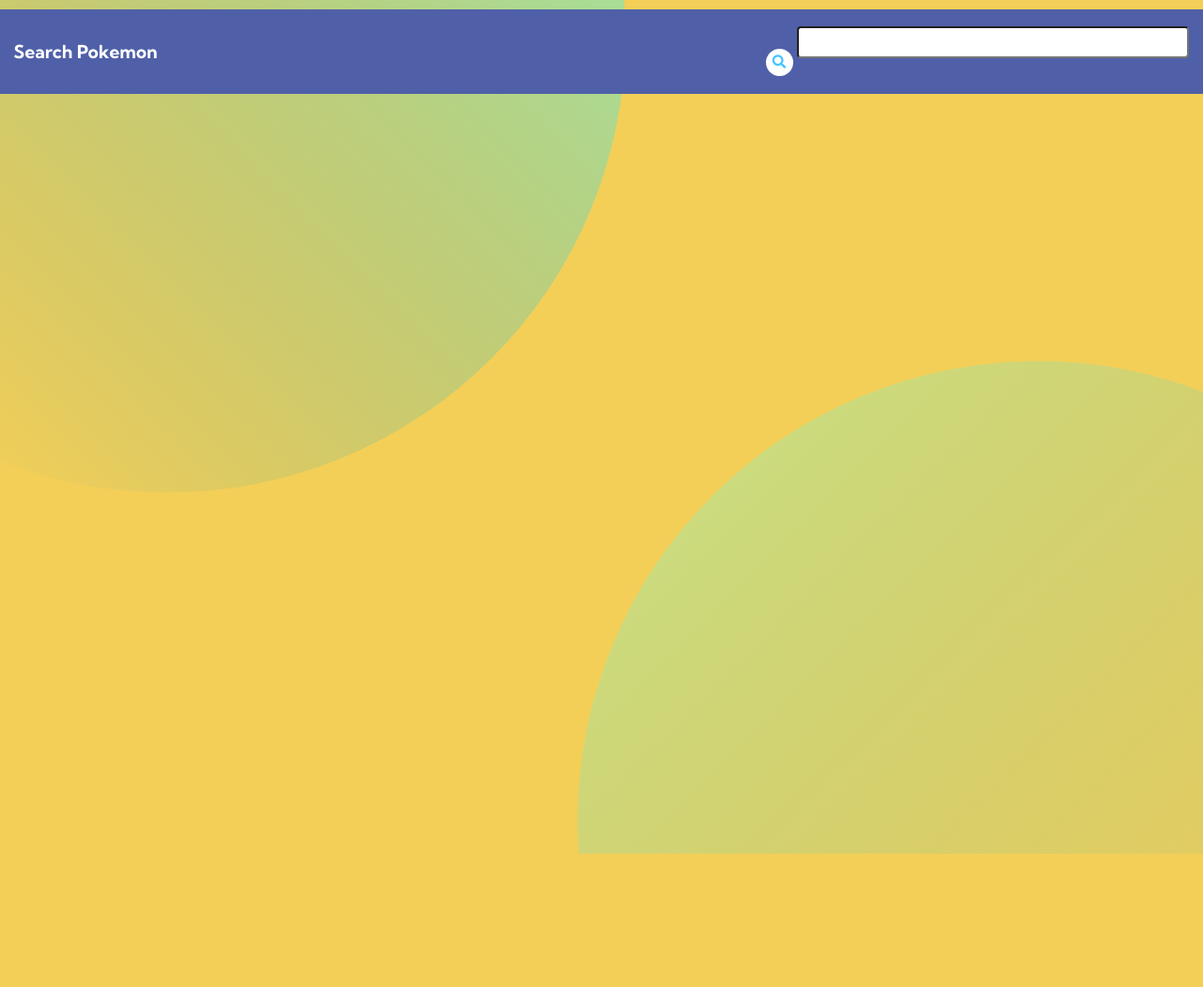
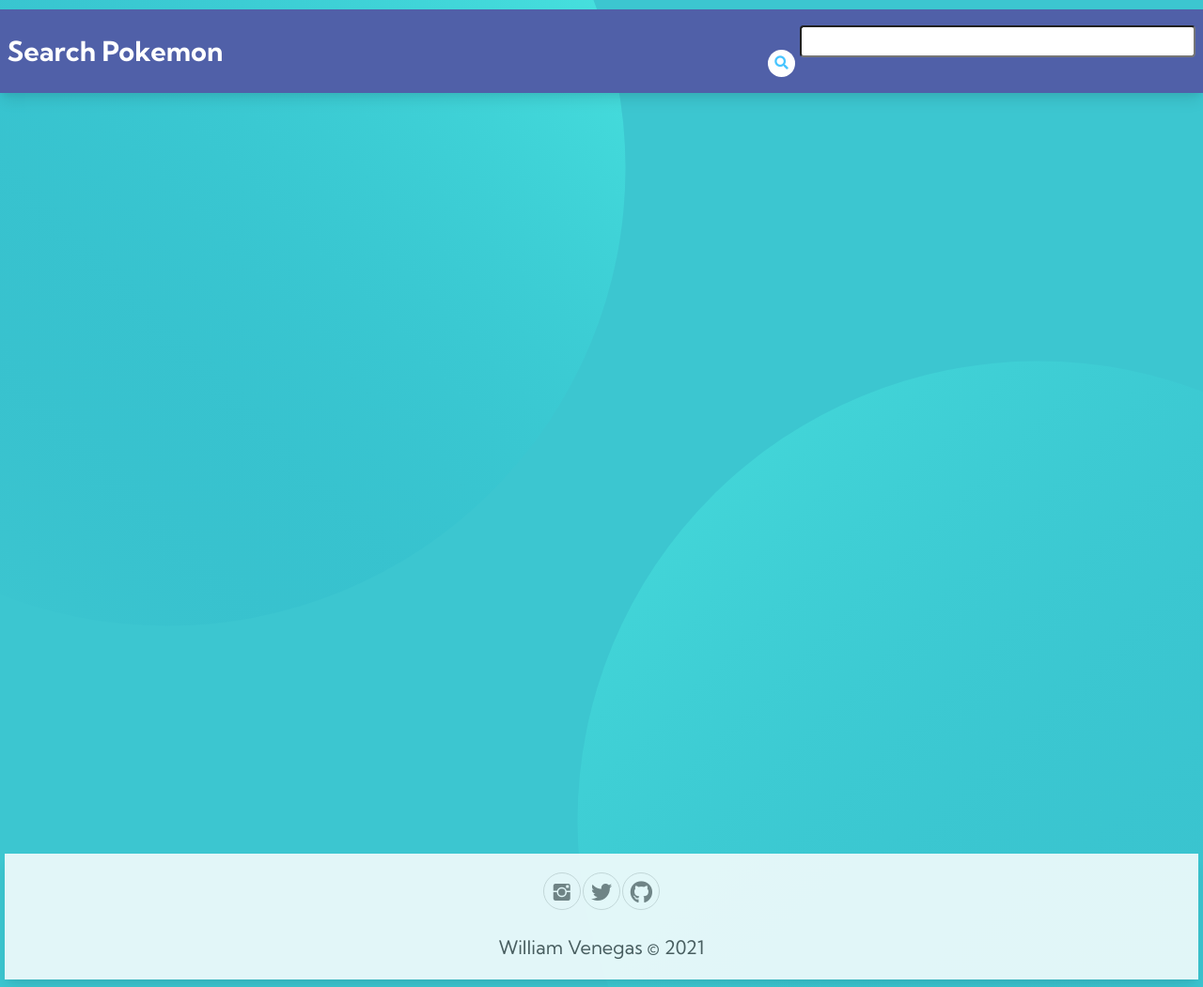
Before and after one commit to rvenegas5/pokeApi-cards, a plain HTML site: page index.html in a window 1280 px wide. Shown: the whole page at 94% size. Before the commit the page ends 909 px from the top, so only its background shows below. Drawn offline with nearby package versions, Linux system fonts and the light colour scheme; no server answers.

Commit message:
Adding footer

```diff
--- a/css/styles.scss
+++ b/css/styles.scss
@@ -1,5 +1,6 @@
 :root {
-  --dark-cyan: hsl(46, 87%, 65%);
+  // --dark-cyan: hsla(182, 87%, 56%, 0.548);
+  --dark-cyan: #3cc6d0;
   --very-dark-desaturated-blue: hsl(229, 23%, 23%);
   --dark-grayish-blue: hsl(227, 10%, 46%);
   --dark-gray: hsl(0, 0%, 59%);
@@ -27,22 +28,19 @@ body {
   margin-top: 1rem;
   margin-bottom: 1rem;
   align-items: center;
-  padding: 1.5rem;
+  padding: 0.8rem;
   background-color: rgb(80, 96, 168);
   grid-template-columns: 2fr 1fr;
+  box-shadow: 0 10px 15px -3px rgba(0, 0, 0, 0.1), 0 4px 6px -2px rgba(0, 0, 0, 0.05);
 
-  h3 {
+  h1 {
     color: white;
     font-weight: 700;
-    font-size: 2rem;
+    font-size: 3rem;
   }
 
   &-form{
     width: 100%;
-
-    &-erro {
-      border: 1px solid red;
-    }
 
     &-search {
       height: 3.5rem;
@@ -76,6 +74,10 @@ body {
     }
 
   }
+}
+
+.error {
+  border: 1px solid red;
 }
 
 
@@ -135,7 +137,7 @@ body {
       text-align: center;
       margin-top: 1rem;
       h3 {
-        font-size: 1.4rem;
+        font-size: 1.5rem;
       }
       p {
         letter-spacing: 1px;
@@ -146,3 +148,42 @@ body {
     }
   }
 }
+
+.footer-basic {
+  padding: 20px 0px 10px 0px;
+  background-color:#ffffff;
+  color:#4b4c4d;
+  text-align: center;
+  margin: 0 5px 8px 5px;
+  opacity: 0.85;
+  filter: blur(0.1px);
+  box-shadow: 0 10px 15px -3px rgba(0, 0, 0, 0.1), 0 4px 6px -2px rgba(0, 0, 0, 0.05);
+  &-social{
+    padding-bottom: 25px;
+    a {
+      font-size: 24px;
+      width: 40px;
+      height: 40px;
+      line-height: 40px;
+      display: inline-block;
+      align-content: center;
+      border-radius: 50%;
+      border: 1px solid #ccc;
+      color: inherit;
+      opacity: 0.75;
+      text-decoration: none;
+      text-align: center;
+    }
+  }
+  &-copyright {
+    text-align: center;
+    font-size: 20px;
+    color: inherit;
+  }
+}
+
+.footer-basic {
+  &-social:hover {
+    opacity: 1;
+  }
+}
--- a/index.html
+++ b/index.html
@@ -5,6 +5,14 @@
     <meta http-equiv="X-UA-Compatible" content="IE=edge" />
     <meta name="viewport" content="width=device-width, initial-scale=1.0" />
     <link rel="shortcut icon" href="./images/favicon.ico" type="image/x-icon" />
+    <link
+      rel="stylesheet"
+      href="https://cdnjs.cloudflare.com/ajax/libs/twitter-bootstrap/4.1.3/css/bootstrap.min.css"
+    />
+    <link
+      rel="stylesheet"
+      href="https://cdnjs.cloudflare.com/ajax/libs/ionicons/2.0.1/css/ionicons.min.css"
+    />
     <link rel="stylesheet" href="./css/normalize.css" />
     <link rel="preconnect" href="https://fonts.gstatic.com" />
     <link
@@ -22,17 +30,39 @@
   </head>
   <body>
     <nav class="nav-grid">
-      <h3>Search Pokemon</h3>
+      <h1>Search Pokemon</h1>
       <form id="form" class="nav-grid-form">
-        <input type="text" id="name-poke" name="name" class="nav-grid-form-search error" />
-      <button type="submit" class="nav-grid-form-btn">
-        <a href="" class="nav-grid-form-btn-span">
-          <i class="fas fa-search"></i>
-        </a>
-      </button>
+        <input
+          type="text"
+          id="name-poke"
+          name="name"
+          class="nav-grid-form-search"
+        />
+        <button type="submit" class="nav-grid-form-btn">
+          <a href="" class="nav-grid-form-btn-span">
+            <i class="fas fa-search"></i>
+          </a>
+        </button>
       </form>
     </nav>
     <main class="flex"></main>
+    <!-- <div class="footer-basic"> -->
+      <footer class="footer-basic">
+        <div class="footer-basic-social">
+          <a href="https://www.instagram.com/wi_venegas/" rel='noopener' target="_blank">
+            <i class="icon ion-social-instagram"></i>
+          </a>
+          <a href="https://twitter.com/wi_venegas" rel='noopener' target="_blank">
+            <i class="icon ion-social-twitter"></i>
+          </a>
+          <a href="https://github.com/rvenegas5" rel='noopener' target="_blank">
+            <i class="fab fa-github"></i>
+          </a>
+        </div>
+        <p class="footer-basic-copyright">William Venegas © 2021</p>
+      </footer>
+    <!-- </div> -->
+    <!-- Pokemon cad template-->
     <template id="template-card">
       <article class="card">
         <img
@@ -65,5 +95,7 @@
         </div>
       </article>
     </template>
+    <script src="https://cdnjs.cloudflare.com/ajax/libs/jquery/3.2.1/jquery.min.js"></script>
+    <script src="https://cdnjs.cloudflare.com/ajax/libs/twitter-bootstrap/4.1.3/js/bootstrap.bundle.min.js"></script>
   </body>
 </html>
--- a/js/app.js
+++ b/js/app.js
@@ -63,6 +63,8 @@ document.addEventListener('DOMContentLoaded', () => {
   btnSearch.addEventListener('click', (event) => {
     event.preventDefault();
     if(!fetchForm()) {
+      const inputSearch = document.getElementById('name-poke');
+      // inputSearch.classList.toggle('error')
       console.log('fail');
     }
     console.log(fetchForm());
```
Also changed, not shown: css/styles.css.
